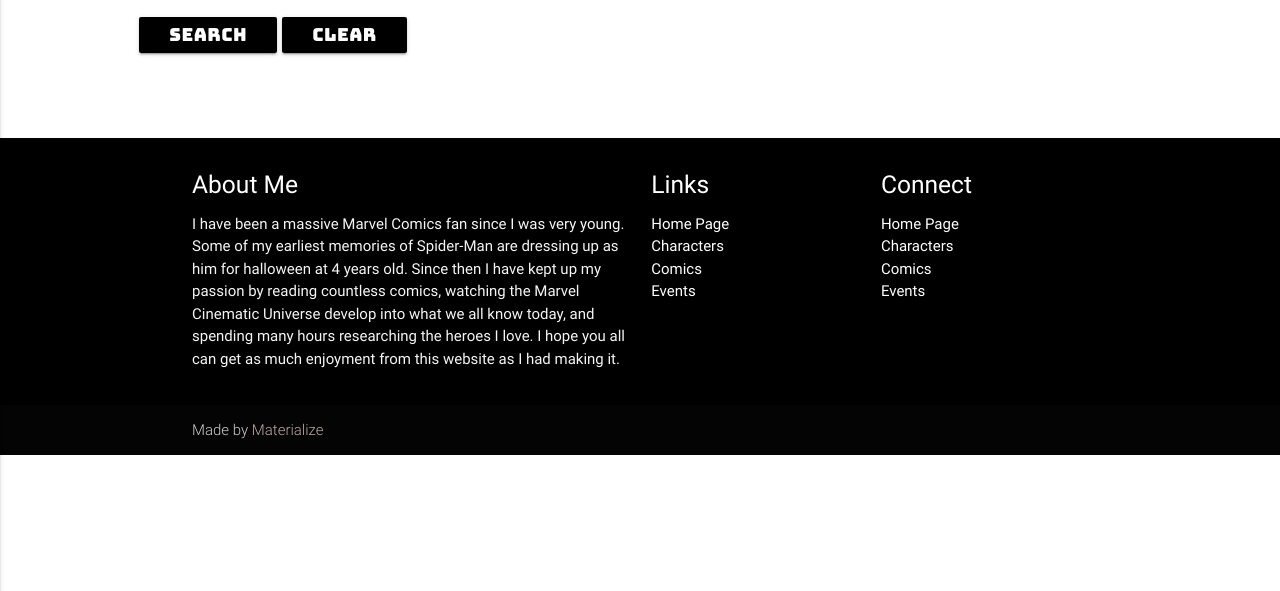
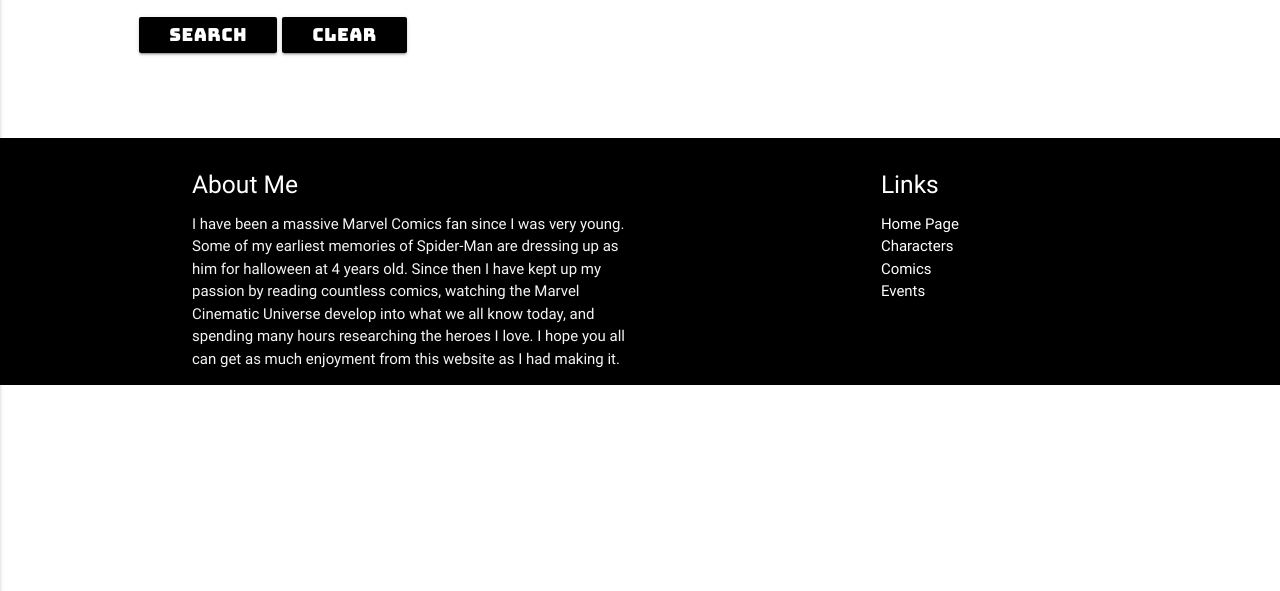
Before and after one commit to MrBurgo/Q1-Marvel-Database, a plain HTML site: page html/comics.html in a window 1280 px wide. Shown: the part 209-800 px from the top of the page. Drawn offline with nearby package versions, Linux system fonts and the light colour scheme.

Commit message:
updated footer on all pages

```diff
--- a/css/style.css
+++ b/css/style.css
@@ -213,6 +213,7 @@ footer {
 #comic-input {
   max-width: 400px;
   margin-right: 3%;
+  font-size: 16px;
 }
 
 #fav-comic-append {
@@ -231,6 +232,7 @@ footer {
 #event-input {
   max-width: 400px;
   margin-right: 3%;
+  font-size: 16px;
 }
 
 #fav-event-append {
--- a/html/comics.html
+++ b/html/comics.html
@@ -69,32 +69,20 @@
            <div class="col l6 s12">
              <h5 class="white-text">About Me</h5>
              <p class="grey-text text-lighten-4">I have been a massive Marvel Comics fan since I was very young. Some of my earliest memories of Spider-Man are dressing up as him for halloween at 4 years old. Since then I have kept up my passion by reading countless comics, watching the Marvel Cinematic Universe develop into what we all know today, and spending many hours researching the heroes I love. I hope you all can get as much enjoyment from this website as I had making it.</p>
+           </div>
 
+           <div class="col l3 hide-on-small-and-down">
+           </div>
 
-           </div>
            <div class="col l3 s12">
              <h5 class="white-text">Links</h5>
              <ul>
-               <li><a class="white-text" href="../index.html">Home Page</a></li>
-               <li><a class="white-text" href="characters.html">Characters</a></li>
-               <li><a class="white-text" href="comics.html">Comics</a></li>
-               <li><a class="white-text" href="events.html">Events</a></li>
+               <li><a class="white-text" href="index.html">Home Page</a></li>
+               <li><a class="white-text" href="html/characters.html">Characters</a></li>
+               <li><a class="white-text" href="html/comics.html">Comics</a></li>
+               <li><a class="white-text" href="html/events.html">Events</a></li>
              </ul>
            </div>
-           <div class="col l3 s12">
-             <h5 class="white-text">Connect</h5>
-             <ul>
-               <li><a class="white-text" href="../index.html">Home Page</a></li>
-               <li><a class="white-text" href="characters.html">Characters</a></li>
-               <li><a class="white-text" href="comics.html">Comics</a></li>
-               <li><a class="white-text" href="events.html">Events</a></li>
-             </ul>
-           </div>
-         </div>
-       </div>
-       <div class="footer-copyright">
-         <div class="container">
-         Made by <a class="brown-text text-lighten-3" href="http://materializecss.com">Materialize</a>
          </div>
        </div>
      </footer>
```
Also changed, not shown: html/characters.html (+7 -19 lines), html/events.html (+7 -19 lines).
